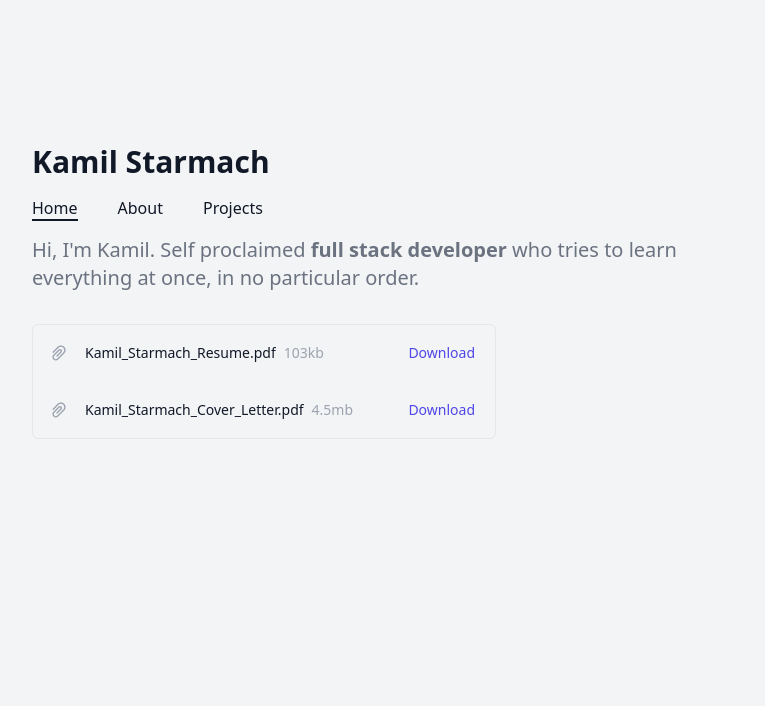
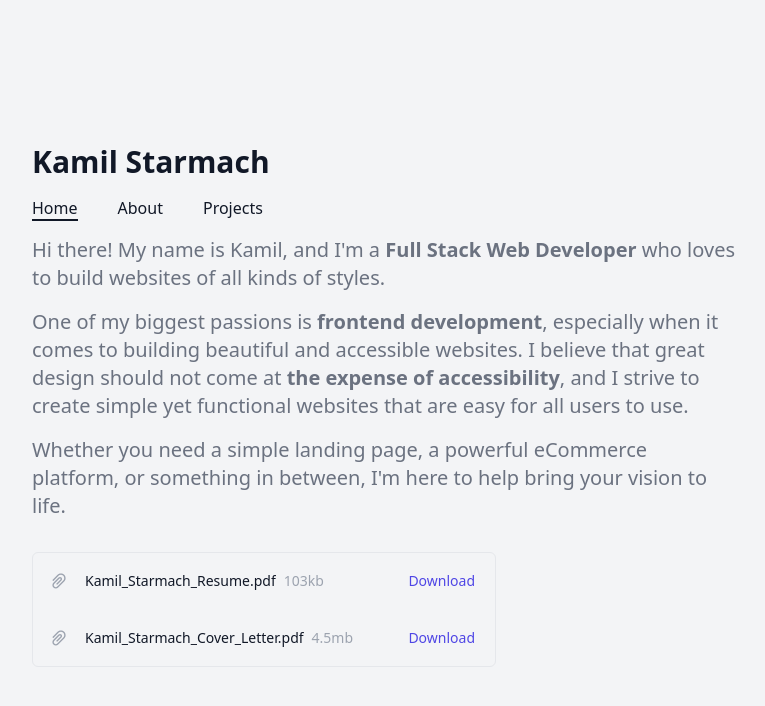
Before and after one commit to kstarmach/portfolio, a Next.js app: page / in a window 1280 px wide. Shown: the top 706 px of the page, without its empty margins (256-1021 px from the left). Built offline with nearby package versions, Linux system fonts and the light colour scheme.

Commit message:
update: new home page texts

```diff
--- a/src/components/Redirect.tsx
+++ b/src/components/Redirect.tsx
@@ -14,7 +14,7 @@
                 <span>LinkedIn</span>
                 <span className="ml-1">&#8599;</span>
             </a>
-            <a href="https://www.linkedin.com/in/kstarmach/" target="_blank" rel="noopener noreferrer" className="border border-gray-600 rounded-full px-3 py-2 flex items-center text-gray-600 hover:text-gray-800 hover:border-gray-800">
+            <a href="mailto:kstarmach@outlook.com" target="_blank" rel="noopener noreferrer" className="border border-gray-600 rounded-full px-3 py-2 flex items-center text-gray-600 hover:text-gray-800 hover:border-gray-800">
                 <FaAt className="w-5 h-5 mr-2" />
                 <span>Email</span>
                 <span className="ml-1">&#8599;</span>
--- a/src/pages/about.tsx
+++ b/src/pages/about.tsx
@@ -6,10 +6,19 @@
     return (
         <>
             <p className="mt-4 w-2xl text-xl text-gray-500">
-                In Next.js, you can get the current  information inside the _document.js file by using the getInitialProps method. However, this method is not available in _document.tsx file since a special file used for server-side rendering and is not a page component.
+                Hello and welcome! My name is [your name], and I am an enthusiastic Full Stack Web Developer with a wealth of knowledge and experience.
             </p>
             <p className="my-4 w-2xl text-xl text-gray-500">
-                To set the page title dynamically based on the current page, you can pass a title prop to your page components and use the NextSeo component from the next-seo package to set the title tag.
+                My journey in web development began a few years ago when I discovered my love for beautiful and functional websites. Since then, I’ve honed my craft working with technologies including ASP.NET MVC, MySQL, and MongoDB, to name a few.
+            </p>
+            <p className="my-4 w-2xl text-xl text-gray-500">
+                My favorite thing about web development is the challenge of integrating different technologies to create a seamless and intuitive user experience. I constantly push myself to learn new things and stay up to date with the latest trends and best practices in the industry.
+            </p>
+            <p className="my-4 w-2xl text-xl text-gray-500">
+                When it comes to my technology stack, I have a deep understanding of front-end and back-end development. I am proficient in HTML, CSS, JavaScript, and have experience working with popular front-end frameworks like ReactJS. Behind the scenes, I have a lot of experience with ASP.NET MVC, and am comfortable working with databases like MySQL and MongoDB.
+            </p>
+            <p className="my-4 w-2xl text-xl text-gray-500">
+                But what really sets me apart is my passion for web development. I truly love what I do and am committed to providing the best for my clients. Whether you’re looking for a simple website or a complex web application, I’m here to help bring your vision to life. So if you’re ready to take the next step, let’s get started!
             </p>
             <a href="https://github.com/kstarmach" target="_blank" rel="noopener noreferrer" >
                 <ReactGithubCalendar
@@ -19,7 +28,6 @@
                     hideColorLegend
                     hideTotalCount
                     hideMonthLabels
-
                 />
             </a>
 
--- a/src/pages/index.tsx
+++ b/src/pages/index.tsx
@@ -53,7 +53,13 @@
   return (
     <>
       <p className="my-4 w-2xl text-xl text-gray-500">
-        Hi, I&apos;m Kamil. Self proclaimed <b>full stack developer</b> who tries to learn everything at once, in no particular order.
+        Hi there! My name is Kamil, and I&apos;m a <b>Full Stack Web Developer</b> who loves to build websites of all kinds of styles.
+      </p>
+      <p className="my-4 w-2xl text-xl text-gray-500">
+        One of my biggest passions is <b>frontend development</b>, especially when it comes to building beautiful and accessible websites. I believe that great design should not come at <b>the expense of accessibility</b>, and I strive to create simple yet functional websites that are easy for all users to use.
+      </p>
+      <p className="my-4 w-2xl text-xl text-gray-500">
+        Whether you need a simple landing page, a powerful eCommerce platform, or something in between, I&apos;m here to help bring your vision to life.
       </p>
 
       <DownloadTable />
```
